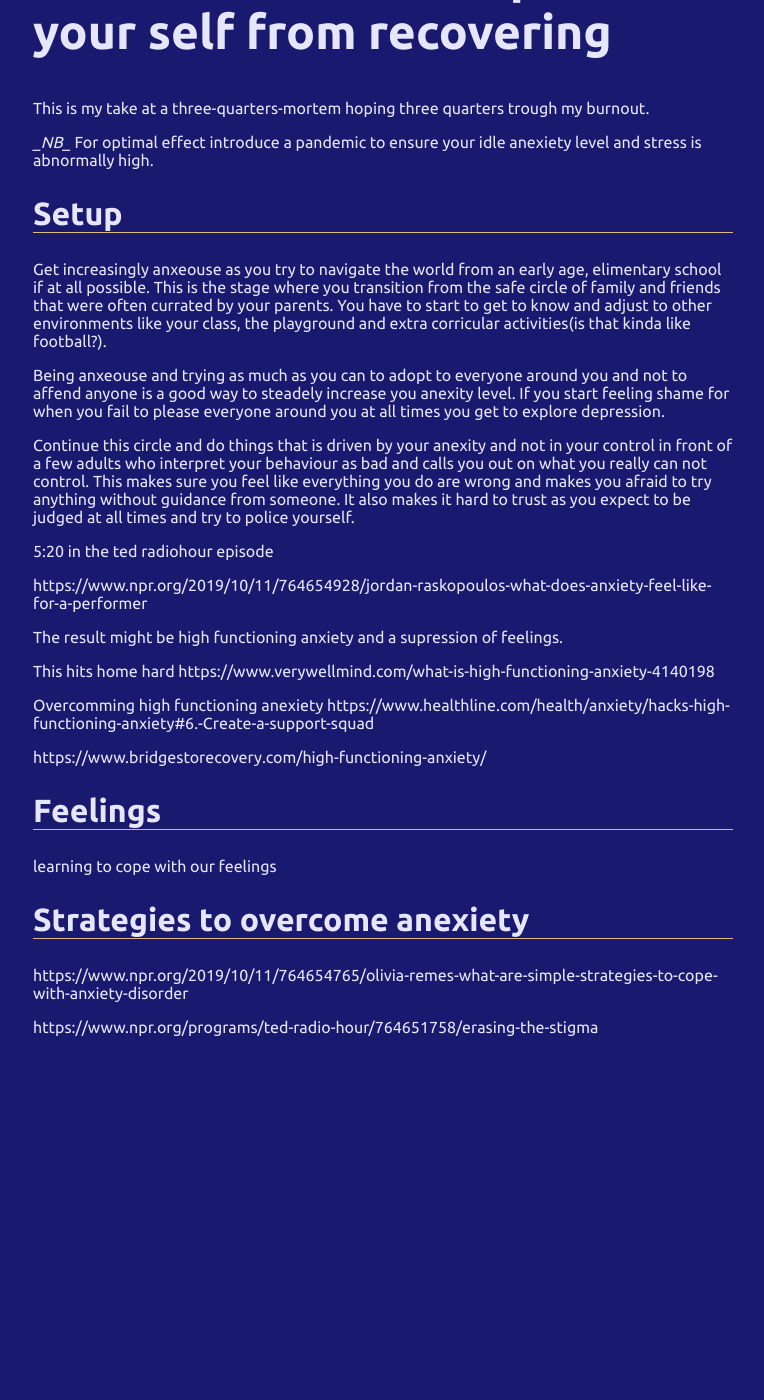
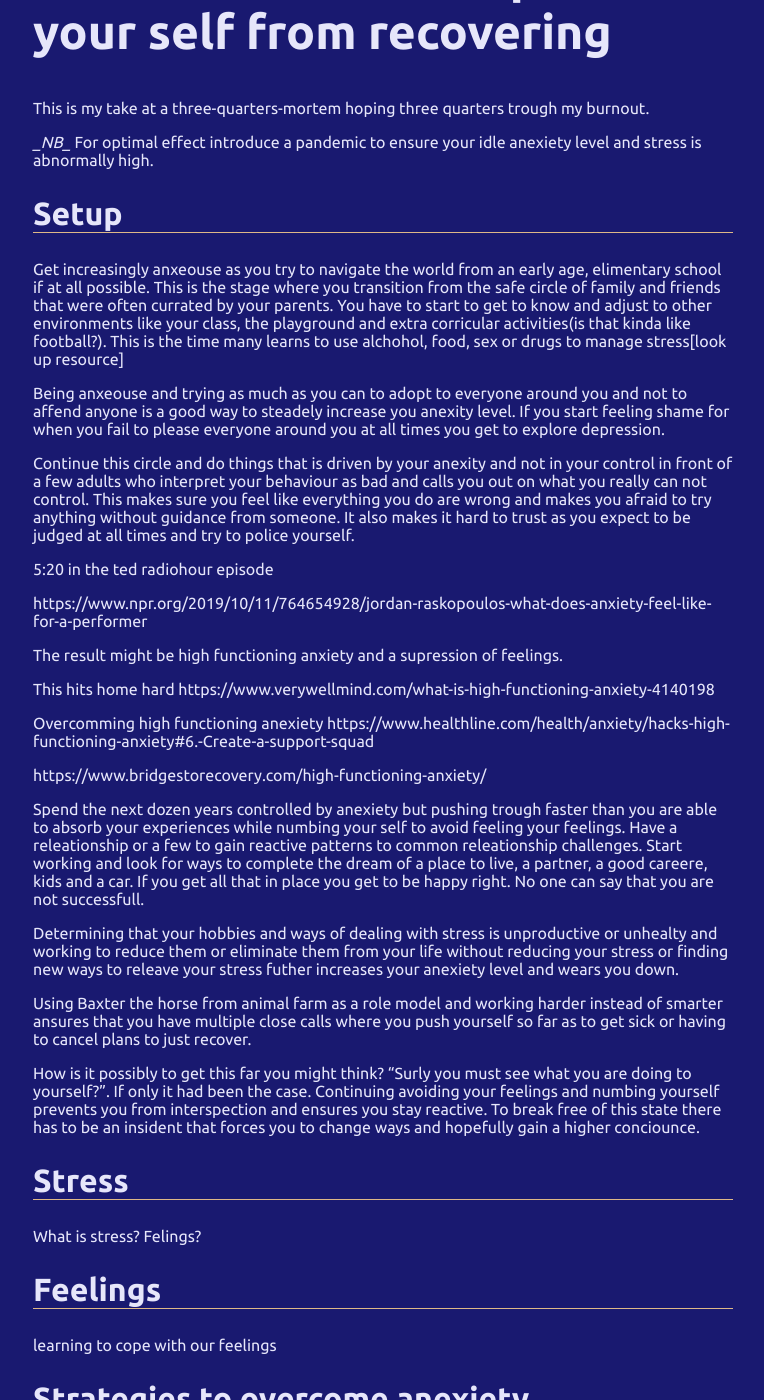
Before and after one commit to dagfs/dagfs.github.io, a Jekyll site: the page built from articles/how-to-burn-out/index.md, in a window 1280 px wide and 1400 px high, scrolled down 213 px. Shown: the whole window, without its empty margins (257-1021 px from the left). Built offline with Jekyll 4.4.1, drawn with Linux system fonts in a browser that asks for light colours; our own code applies the rules of GitHub Pages for plain Markdown files; before the commit the page ends 1295 px from its top, so only the background shows below that; some of the changed text lies outside the part shown.

Commit message:
Update index.md

```diff
--- a/articles/how-to-burn-out/index.md
+++ b/articles/how-to-burn-out/index.md
@@ -6,8 +6,7 @@ This is my take at a three-quarters-mortem hoping three quarters trough my burno
 
 ## Setup
 Get increasingly anxeouse as you try to navigate the world from an early age, elimentary school if at all possible. This is the stage where you transition from
-the safe circle of family and friends that were often currated by your parents. You have to start to get to know and adjust to other environments like your class, the playground
-and extra corricular activities(is that kinda like football?).
+the safe circle of family and friends that were often currated by your parents. You have to start to get to know and adjust to other environments like your class, the playground and extra corricular activities(is that kinda like football?). This is the time many learns to use alchohol, food, sex or drugs to manage stress[look up resource]
 
 Being anxeouse and trying as much as you can to adopt to everyone around you and not to affend anyone is a good way to steadely increase you
 anexity level. If you start feeling shame for when you fail to please everyone around you at all times you get to explore depression.
@@ -28,7 +27,16 @@ Overcomming high functioning anexiety https://www.healthline.com/health/anxiety/
 
 https://www.bridgestorecovery.com/high-functioning-anxiety/
 
+Spend the next dozen years controlled by anexiety but pushing trough faster than you are able to absorb your experiences while numbing your self to avoid feeling your feelings. Have a releationship or a few to gain reactive patterns to common releationship challenges. Start working and look for ways to complete the dream of a place to live, a partner, a good careere, kids and a car. If you get all that in place you get to be happy right. No one can say that you are not successfull.
 
+Determining that your hobbies and ways of dealing with stress is unproductive or unhealty and working to reduce them or eliminate them from your life without reducing your stress or finding new ways to releave your stress futher increases your anexiety level and wears you down.
+
+Using Baxter the horse from animal farm as a role model and working harder instead of smarter ansures that you have multiple close calls where you push yourself so far as to get sick or having to cancel plans to just recover.
+
+How is it possibly to get this far you might think? "Surly you must see what you are doing to yourself?". If only it had been the case. Continuing avoiding your feelings and numbing yourself prevents you from interspection and ensures you stay reactive. To break free of this state there has to be an insident that forces you to change ways and hopefully gain a higher conciounce.
+
+## Stress
+What is stress? Felings?
 
 ## Feelings
 learning to cope with our feelings
@@ -40,3 +48,13 @@ https://www.npr.org/2019/10/11/764654765/olivia-remes-what-are-simple-strategies
 
 
 https://www.npr.org/programs/ted-radio-hour/764651758/erasing-the-stigma
+
+## Handeling stress
+What happends when you experience more stress than you can handle is in Norway and they look at you and tell you to take 2 weeks of and see if you manage to build some overskudd and to see if your mind just restores itself.
+
+## Why you need hobbies
+You need some activities you do for fund and for mastery. You do them and are happy with your result and you do not judge it as it is not meant to be perfect. It is just something you do to relax and restore.
+
+You need multiple hobbies as things can prevent you from doing one of your hobbies. Im taking the all out aproach to heling you building a safety net. You might lose your arm. If your hobby is not easely adjustable to this change in your life you suddely lose your way of releaving stress and that is not good. Our goal is recielience, having multiple hobbies and trying to figure out what you enjoy about that particular hobbie will make you more recilient as you can adjust.
+
+For me Ive looked at pole dancing that is one activity ive been doing regularly for 3 years. Due to the lockdown I was prevented from doing this activity and I lost that way of managing stress. Deconstructing the activity Ive come to understand that I really enjoy dancing, movement to music also works well and I have enjoyed group classes with music as well. I also enjoy the feeling of being upside down and spinning. Things that helps me be in my body. Poledance is also painfull so its in the regard an excelent way of grounding you. You are litterally supporting your whole body weight from small areas of your skinn that connects with the pole.
```
